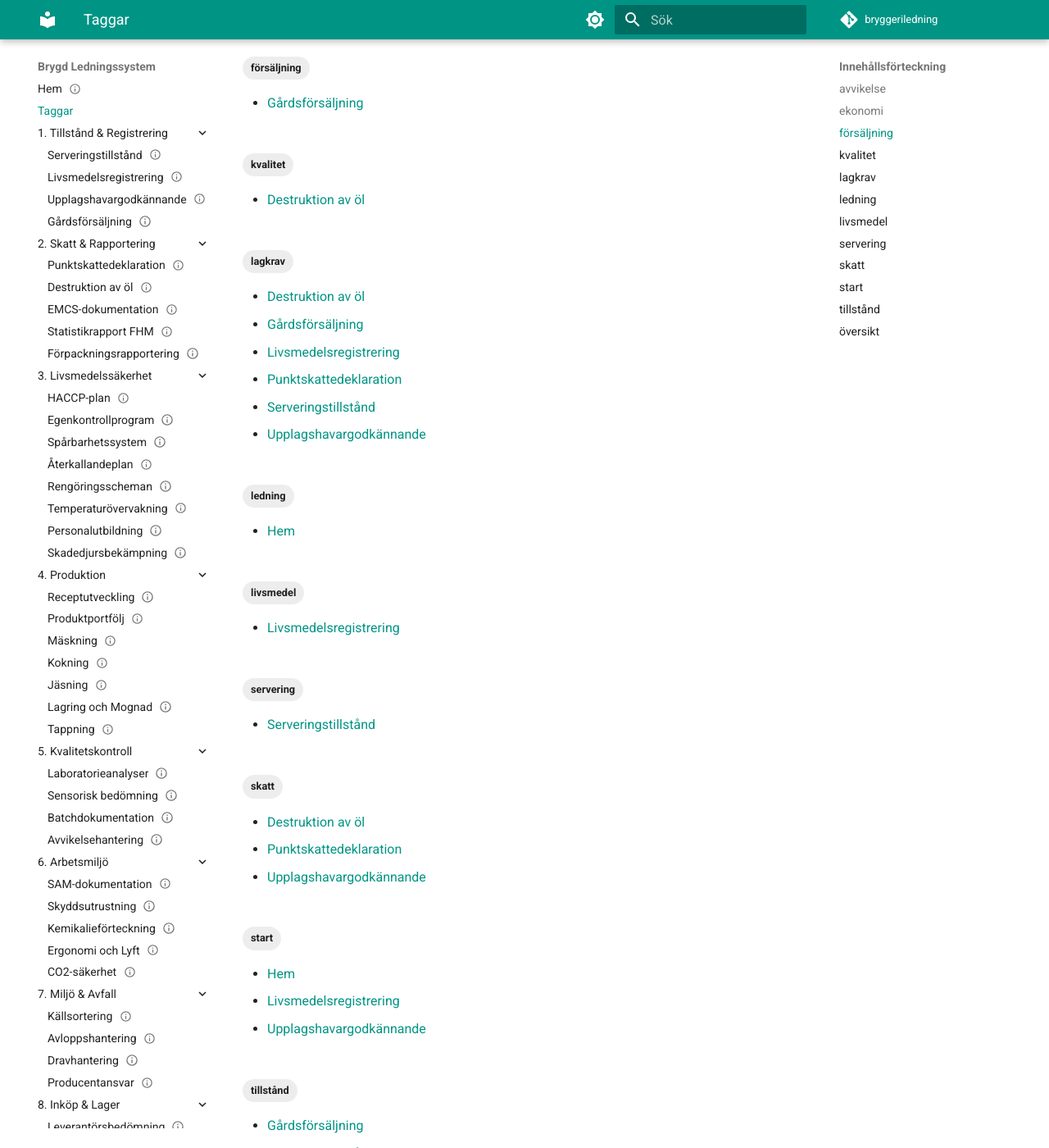
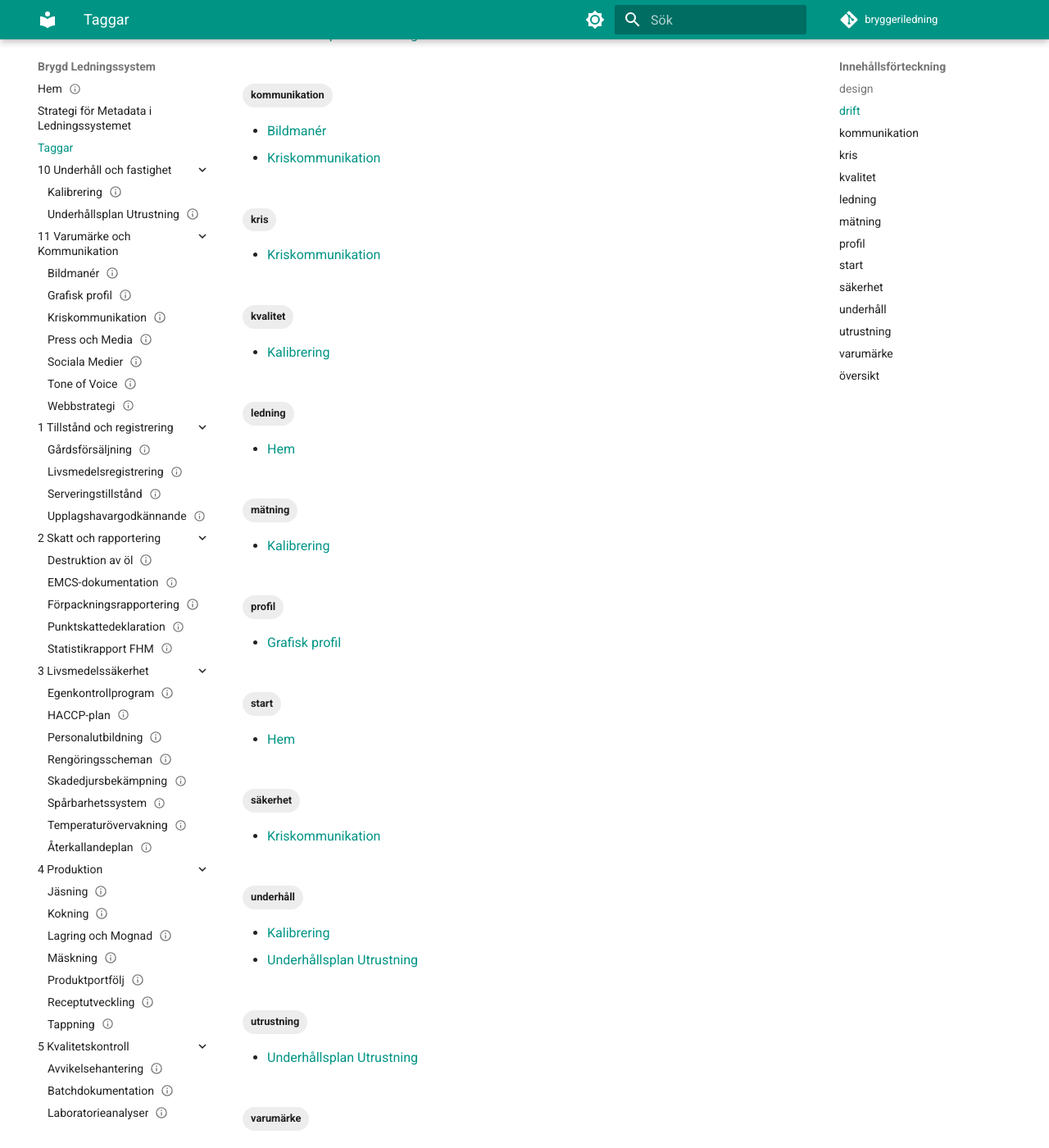
Before and after one commit to ollecwes/bryggeriledning, an MkDocs documentation site: the page built from docs/tags.md, in a window 1280 px wide and 1400 px high, scrolled down 355 px. Shown: the whole window at 82% size. Built offline with MkDocs 1.6.1 and Material for MkDocs 9.7.7, drawn with Linux system fonts in a browser that asks for light colours; comment, search, counter and statistics services are not loaded; part of the change alters nothing that is shown; some of the changed text lies outside the part shown.

Commit message:
refactor: remove manual nav configuration for automatic navigation
Removed explicit nav configuration from mkdocs.yml to enable automatic
navigation generation based on directory structure. This allows new
documents to appear automatically without manual configuration updates.

Benefits:
- New pages automatically appear in navigation
- Easier maintenance
- Consistent with directory structure

```diff
--- a/mkdocs.yml
+++ b/mkdocs.yml
@@ -35,75 +35,6 @@ plugins:
   - tags:
       tags_file: tags.md
 
-nav:
-  - Hem: index.md
-  - Taggar: tags.md
-  - 1. Tillstånd & Registrering:
-    - 1_Tillstånd_och_registrering/Serveringstillstånd.md
-    - 1_Tillstånd_och_registrering/Livsmedelsregistrering.md
-    - 1_Tillstånd_och_registrering/Upplagshavargodkännande.md
-    - 1_Tillstånd_och_registrering/Gårdsförsäljning.md
-  - 2. Skatt & Rapportering:
-    - 2_Skatt_och_rapportering/Punktskattedeklaration.md
-    - 2_Skatt_och_rapportering/Destruktion_av_öl.md
-    - 2_Skatt_och_rapportering/EMCS_dokumentation.md
-    - 2_Skatt_och_rapportering/Statistikrapport_FHM.md
-    - 2_Skatt_och_rapportering/Förpackningsrapportering_NV.md
-  - 3. Livsmedelssäkerhet:
-    - 3_Livsmedelssäkerhet/HACCP_plan.md
-    - 3_Livsmedelssäkerhet/Egenkontrollprogram.md
-    - 3_Livsmedelssäkerhet/Spårbarhetssystem.md
-    - 3_Livsmedelssäkerhet/Återkallandeplan.md
-    - 3_Livsmedelssäkerhet/Rengöringsscheman.md
-    - 3_Livsmedelssäkerhet/Temperaturövervakning.md
-    - 3_Livsmedelssäkerhet/Personalutbildning.md
-    - 3_Livsmedelssäkerhet/Skadedjursbekämpning.md
-  - 4. Produktion:
-    - 4_Produktion/Receptutveckling.md
-    - 4_Produktion/Produktportfölj.md
-    - 4_Produktion/Mäskning.md
-    - 4_Produktion/Kokning.md
-    - 4_Produktion/Jäsning.md
-    - 4_Produktion/Lagring_och_mognad.md
-    - 4_Produktion/Tappning.md
-  - 5. Kvalitetskontroll:
-    - 5_Kvalitetskontroll/Laboratorieanalyser.md
-    - 5_Kvalitetskontroll/Sensorisk_bedömning.md
-    - 5_Kvalitetskontroll/Batchdokumentation.md
-    - 5_Kvalitetskontroll/Avvikelsehantering.md
-  - 6. Arbetsmiljö:
-    - 6_Arbetsmiljö/SAM_dokumentation.md
-    - 6_Arbetsmiljö/Skyddsutrustning.md
-    - 6_Arbetsmiljö/Kemikalieförteckning.md
-    - 6_Arbetsmiljö/Ergonomi_och_lyft.md
-    - 6_Arbetsmiljö/CO2_säkerhet.md
-  - 7. Miljö & Avfall:
-    - 7_Miljö_och_avfall/Källsortering.md
-    - 7_Miljö_och_avfall/Avloppshantering.md
-    - 7_Miljö_och_avfall/Dravhantering.md
-    - 7_Miljö_och_avfall/Producentansvar.md
-  - 8. Inköp & Lager:
-    - 8_Inköp_och_lager/Leverantörsbedömning.md
-    - 8_Inköp_och_lager/Råvarulager.md
-    - 8_Inköp_och_lager/Färdigvarulager.md
-    - 8_Inköp_och_lager/Varumottagningskontroll.md
-  - 9. Försäljning & Distribution:
-    - 9_Försäljning_och_distribution/Systembolagsrutiner.md
-    - 9_Försäljning_och_distribution/Restaurangavtal.md
-    - 9_Försäljning_och_distribution/Distributionslogistik.md
-    - 9_Försäljning_och_distribution/Provsmakning_och_besök.md
-  - 10. Underhåll & Fastighet:
-    - 10_Underhåll_och_fastighet/Underhållsplan_utrustning.md
-    - 10_Underhåll_och_fastighet/Kalibrering.md
-  - 11. Varumärke & Kommunikation:
-    - 11_Varumärke_och_Kommunikation/Grafisk_profil.md
-    - 11_Varumärke_och_Kommunikation/Tone_of_voice.md
-    - 11_Varumärke_och_Kommunikation/Bildmanér.md
-    - 11_Varumärke_och_Kommunikation/Webbstrategi.md
-    - 11_Varumärke_och_Kommunikation/Sociala_medier.md
-    - 11_Varumärke_och_Kommunikation/Kriskommunikation.md
-    - 11_Varumärke_och_Kommunikation/Press_och_media.md
-
 markdown_extensions:
   - admonition
   - pymdownx.details
```
